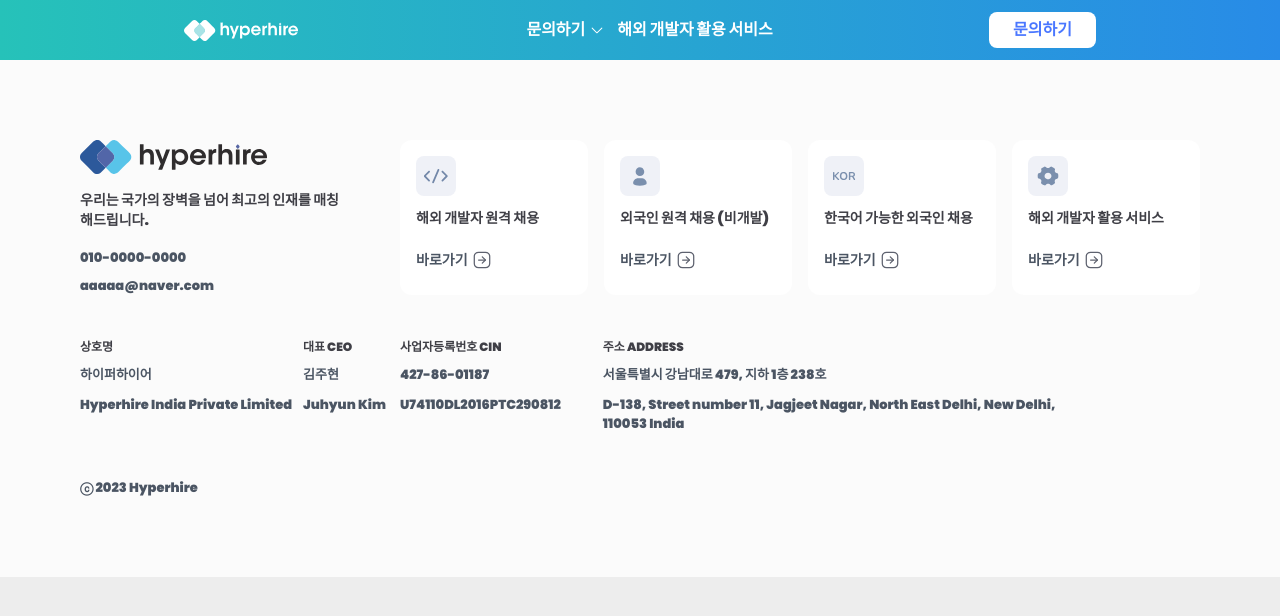
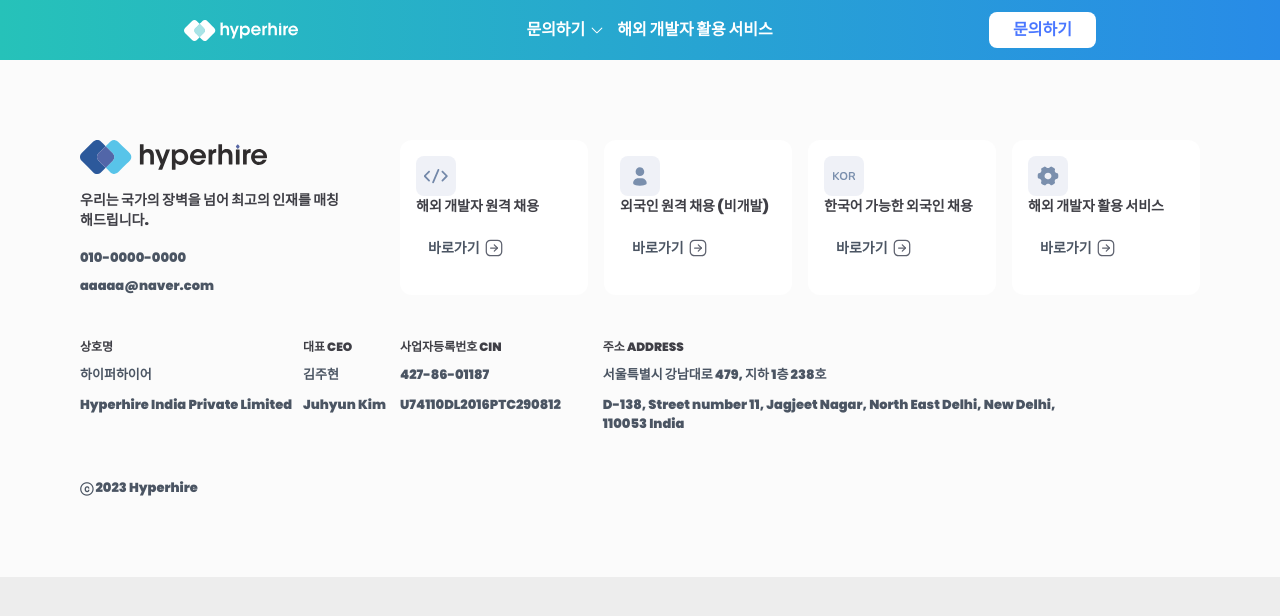
Before and after one commit to HussainAhmadDev/hyperhire, a Next.js app: page / in a window 1280 px wide. Shown: the top 616 px of the page. Built offline with nearby package versions, Linux system fonts and the light colour scheme.

Commit message:
design fix

```diff
--- a/src/components/atoms/flex.tsx
+++ b/src/components/atoms/flex.tsx
@@ -1,17 +1,13 @@
-import React, { PropsWithChildren } from "react";
 import { cn } from "@/utils";
 
 interface FlexProps
-  extends PropsWithChildren<
-    React.DetailedHTMLProps<
-      React.HTMLAttributes<HTMLDivElement>,
-      HTMLDivElement
-    >
+  extends React.DetailedHTMLProps<
+    React.HTMLAttributes<HTMLDivElement>,
+    HTMLDivElement
   > {
-  children: React.ReactNode;
   justify?: "start" | "center" | "end" | "between" | "around";
   align?: "start" | "center" | "end";
-  direction?: "row" | "column";
+  direction?: "row" | "col";
   wrap?: boolean;
   gap?: number;
 }
--- a/src/components/molecules/footer-cards.tsx
+++ b/src/components/molecules/footer-cards.tsx
@@ -1,5 +1,5 @@
 import React from "react";
-import { ArrowIcon, Button } from "../atoms";
+import { ArrowIcon, Button, Flex } from "../atoms";
 
 interface FooterCardsProps {
   icon: React.ReactNode;
@@ -9,18 +9,16 @@
 
 const FooterCards = ({ icon, title, buttonText }: FooterCardsProps) => {
   return (
-    <div className="bg-white rounded-xl w-full flex  flex-col gap-4 p-4">
-      <div className="flex flex-col gap-3">
-        <div>{icon}</div>
+    <Flex direction="col" gap={4} className="bg-white rounded-xl w-full p-4">
+      <Flex direction="col" gap={3}>
+        {icon}
         <h2 className="font-black text-zinc-700 text-sm">{title}</h2>
-      </div>
-      <div>
-        <Button className="font-black  px-0 hover:bg-transparent   text-gray-600 text-sm">
-          {buttonText}
-          <ArrowIcon />
-        </Button>
-      </div>
-    </div>
+      </Flex>
+      <Button className="text-gray-600 text-sm w-fit" variant="text">
+        {buttonText}
+        <ArrowIcon />
+      </Button>
+    </Flex>
   );
 };
 
--- /dev/null
+++ b/src/components/molecules/hero-details.tsx
@@ -0,0 +1,14 @@
+import React from "react";
+import { Flex } from "../atoms";
+
+const HeroDetails = () => {
+  return (
+    <Flex>
+      <h1 className="text-5xl font-black">
+        최고의 실력을 가진 외국인 인재를 찾고 계신가요?
+      </h1>
+    </Flex>
+  );
+};
+
+export default HeroDetails;
```
Also changed, not shown: src/components/organisms/hero.tsx (added).
